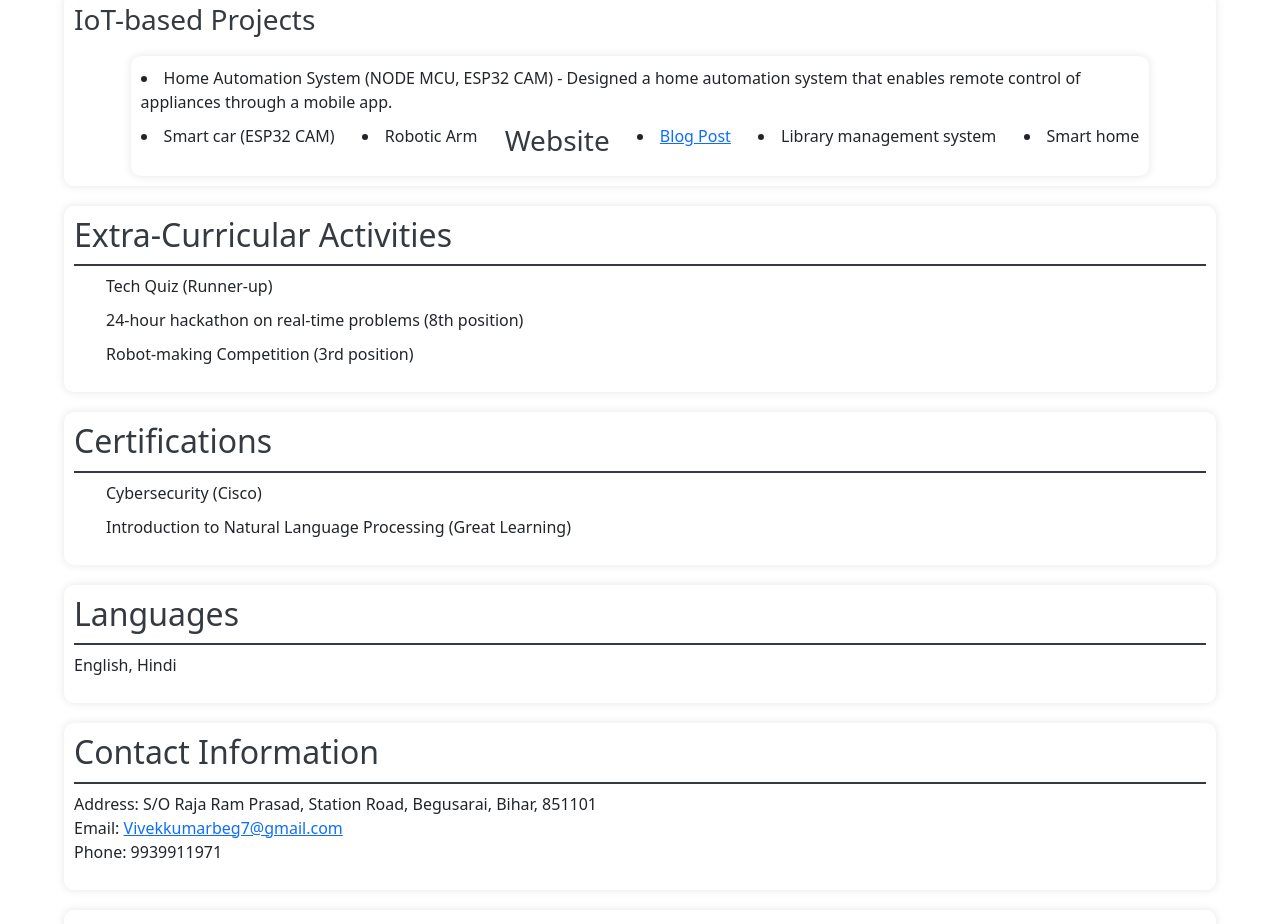
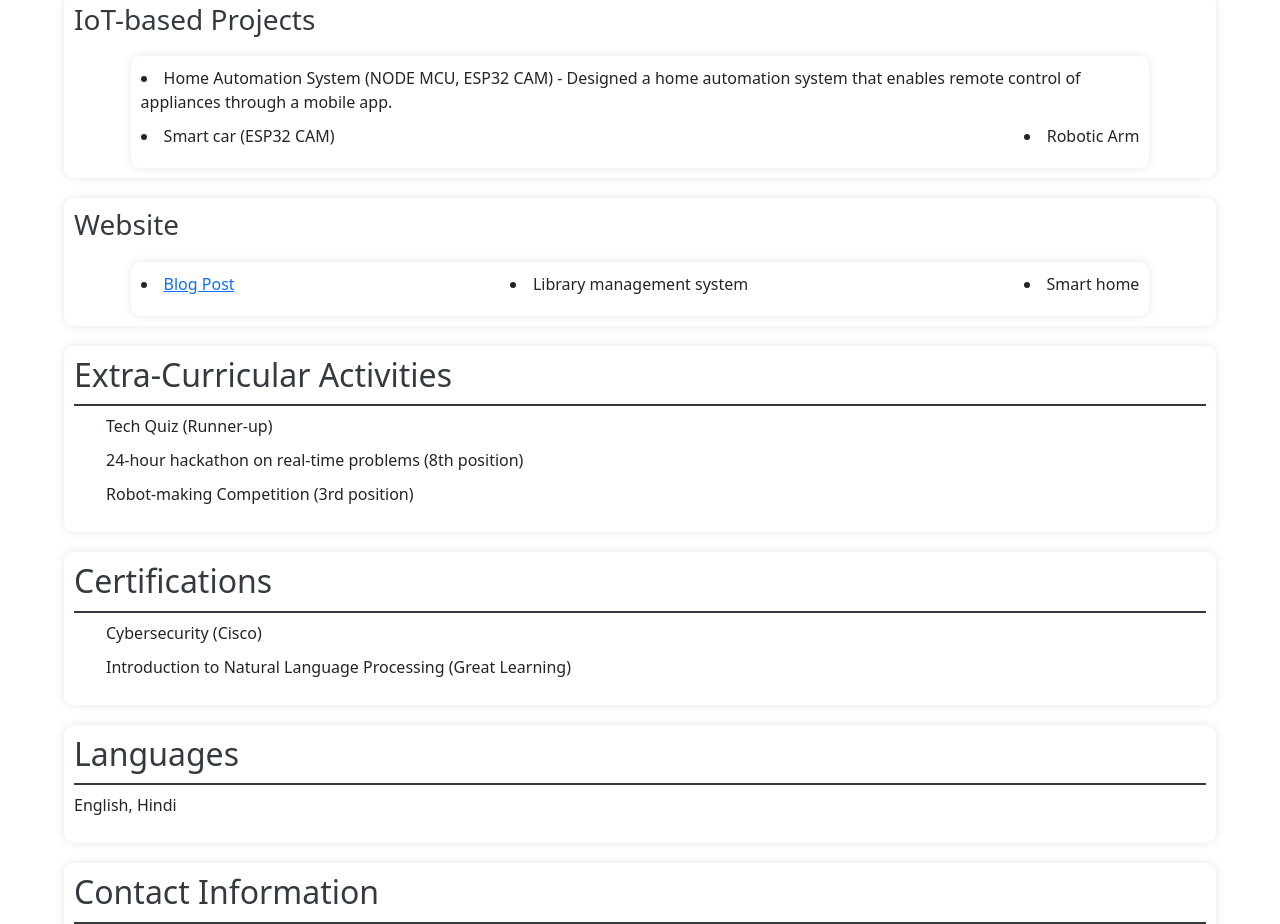
Before and after one commit to vivekGitLearn/portfolio, a plain HTML site: page index.html in a window 1280 px wide. Shown: the part 5918-6842 px from the top of the page. Drawn offline with nearby package versions, Linux system fonts and the light colour scheme.

Commit message:
Update index.html

```diff
--- a/index.html
+++ b/index.html
@@ -192,8 +192,11 @@
             </li>
             <li>Smart car (ESP32 CAM) </li>
             <li>Robotic Arm</li>
-
-            <h3> Website</h3>
+        </section>
+    </section>
+    <section>
+        <h3> Website</h3>
+        <section class="projects-card">
             <li><a href="https://freeiotsolution.000webhostapp.com/">Blog Post</a></li>
             <li>Library management system</li>
             <li>Smart home</li>
```
